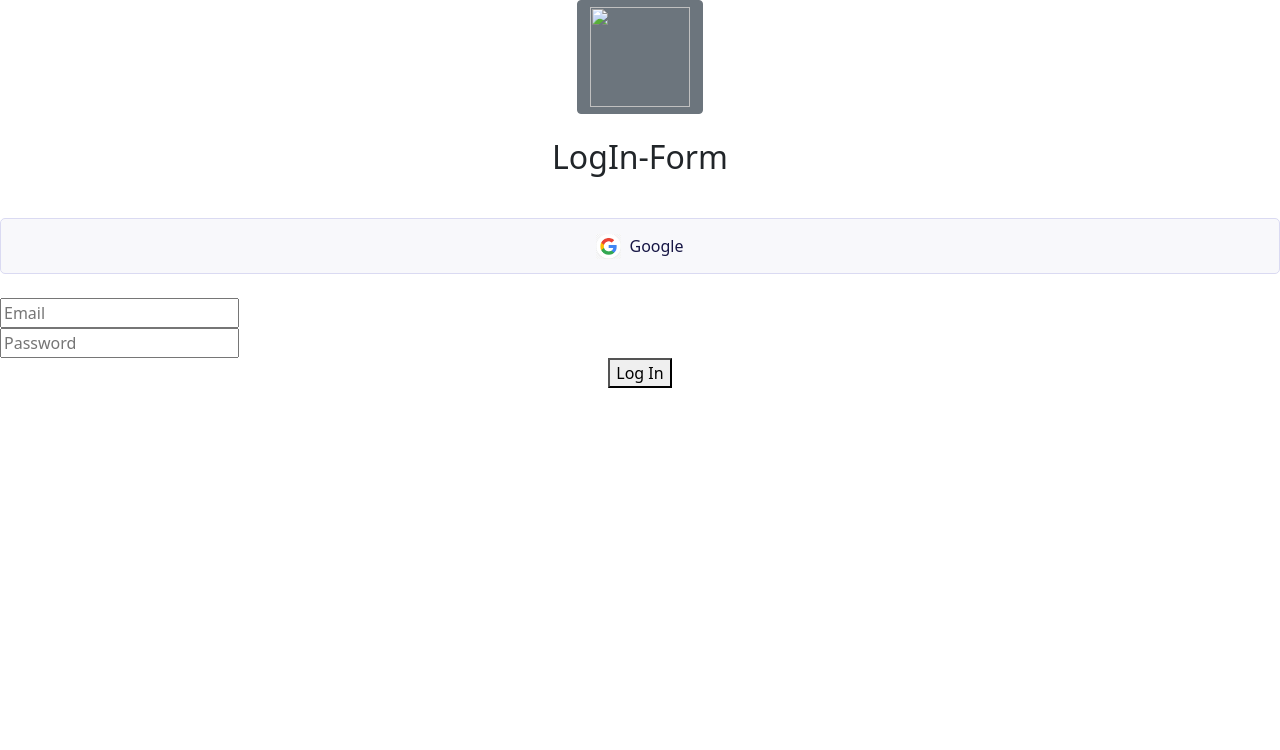
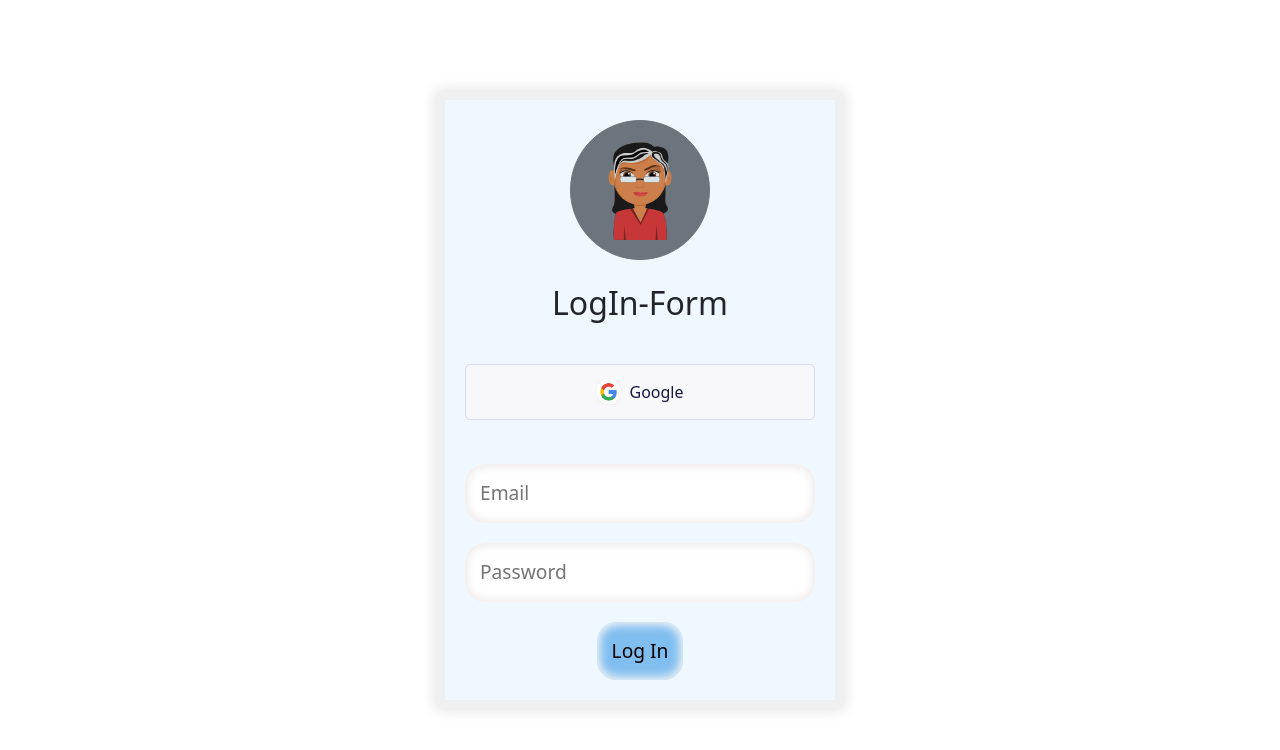
Before and after one commit to Tayyabakhatri/Mini-hackathon-smit, a plain HTML site: page login-form/login.html in a window 1280 px wide. Drawn offline with nearby package versions, Linux system fonts and the light colour scheme; some packages are replaced by stand-ins of ours; the site is published under a folder, as on GitHub Pages, so addresses that start at the root find nothing; a script that the page names is missing.

Commit message:
modified

```diff
--- a/login-form/login.html
+++ b/login-form/login.html
@@ -14,9 +14,9 @@
     <link href="https://cdn.jsdelivr.net/npm/bootstrap@5.0.0-beta1/dist/js/bootstrap.bundle.min.js">
     <link href="https://cdn.jsdelivr.net/npm/bootstrap@5.0.0-beta1/dist/css/bootstrap.min.css">
     <!-- bootstrap links finish-->
-    <link rel="stylesheet" href="/signup-form/signup.css">
-      <!--sweet alert-->
-      <script src="https://cdn.jsdelivr.net/npm/sweetalert2@11"></script>
+    <link rel="stylesheet" href="../signup-form/signup.css">
+    <!--sweet alert-->
+    <script src="https://cdn.jsdelivr.net/npm/sweetalert2@11"></script>
     <link rel="stylesheet" href="login.css">
 </head>
 
@@ -25,7 +25,7 @@
         <div id="container">
 
             <div class="d-flex justify-content-center">
-                <button title="button" class="btn btn-secondary"> <img src="/signup-form/profile-image.png"
+                <button title="button" class="btn btn-secondary"> <img src="../signup-form/profile-image.png"
                         id="profile-img" height="100" width="100" /></button>
             </div>
             <h2 class="text-center mt-4">LogIn-Form</h2>
@@ -39,7 +39,7 @@
                 </div>
             </div>
             <!-- google btn finish-->
-             <!-- email passward start -->
+            <!-- email passward start -->
             <div class="d-flex flex-column">
 
                 <label for="email">
```
